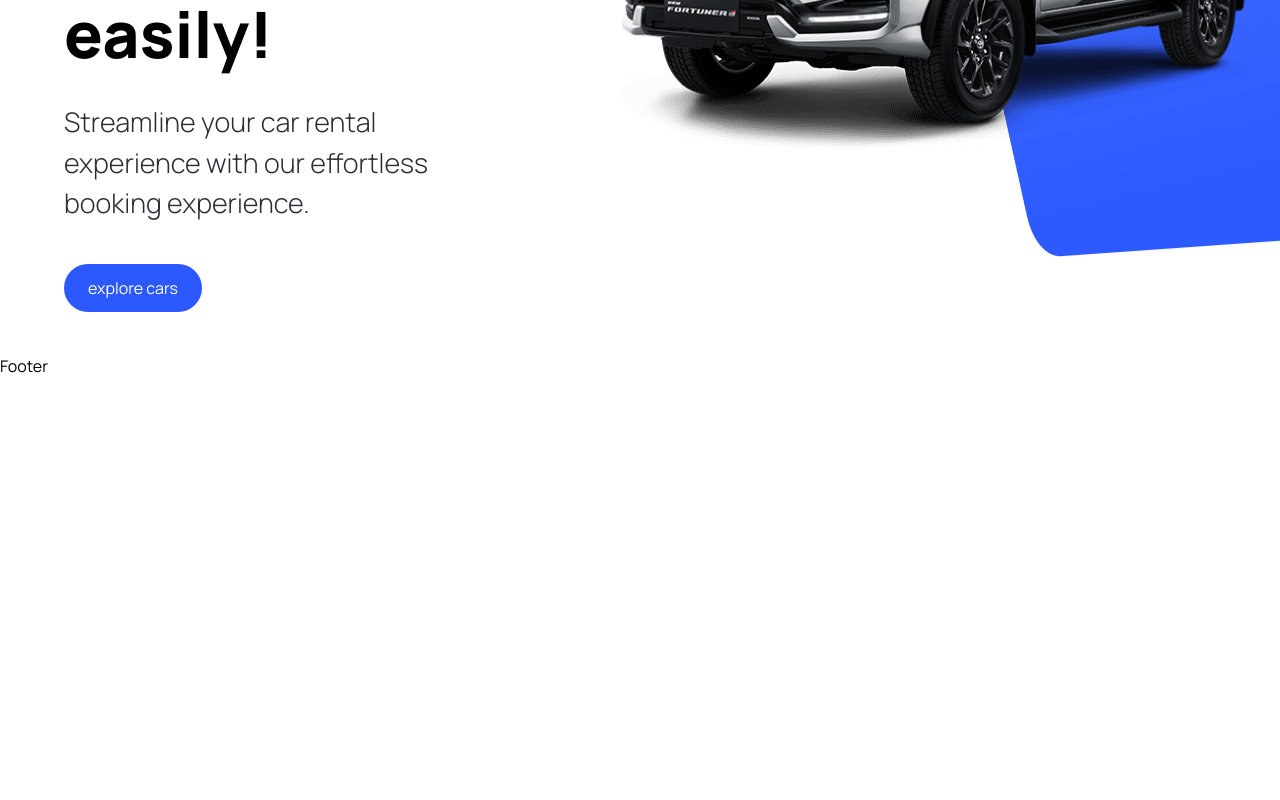
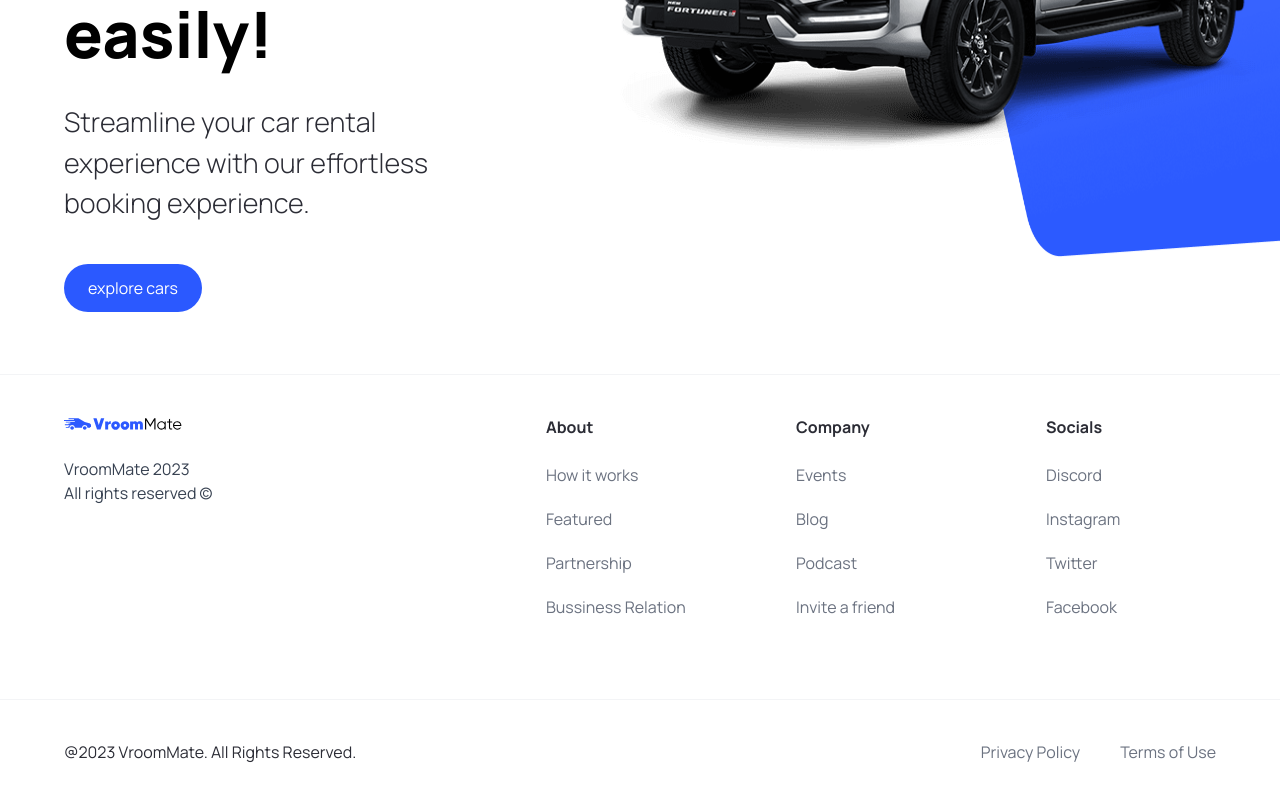
Before and after one commit to 0xJozeth/VroomMate, a Next.js app in the folder car_showcase/: page / in a window 1280 px wide. Shown: the part 446-1246 px from the top of the page. Before the commit the page ends 824 px from the top, so only its background shows below. Built offline with nearby package versions, Linux system fonts and the light colour scheme.

Commit message:
add footer mapping | update css

```diff
--- a/car_showcase/components/Footer.tsx
+++ b/car_showcase/components/Footer.tsx
@@ -1,7 +1,58 @@
-import React from 'react';
+import Image from 'next/image';
+import Link from 'next/link';
+
+import { footerLinks } from '@/constants';
 
 const Footer = () => {
-	return <div>Footer</div>;
+	return (
+		<footer className='flex flex-col text-black-100 mt-5 border-t border-gray-100'>
+			<div className='flex max-md:flex-col flex-wrap justify-between gap-5 sm:px-16 px-6 py-10'>
+				<div className='flex flex-col justify-start items-start gap-6'>
+					<Image
+						src='/logo.svg'
+						alt='logo'
+						width={118}
+						height={18}
+						className='object-contain'
+					/>
+					<p className='text-base text-gray-700'>
+						VroomMate 2023 <br /> All rights reserved &copy;
+					</p>
+				</div>
+
+				<div className='footer__links'>
+					{footerLinks.map((item) => (
+						<div key={item.title} className='footer__link'>
+							<h3 className='font-bold'>{item.title}</h3>
+							<div className='flex flex-col gap-5'>
+								{item.links.map((link) => (
+									<Link
+										key={link.title}
+										href={link.url}
+										className='text-gray-500'
+									>
+										{link.title}
+									</Link>
+								))}
+							</div>
+						</div>
+					))}
+				</div>
+			</div>
+
+			<div className='flex justify-between items-center flex-wrap mt-10 border-t border-gray-100 sm:px-16 px-6 py-10'>
+				<p>@2023 VroomMate. All Rights Reserved.</p>
+				<div className='footer__copyrights-link'>
+					<Link href='/' className='text-gray-500'>
+						Privacy Policy
+					</Link>
+					<Link href='/' className='text-gray-500'>
+						Terms of Use
+					</Link>
+				</div>
+			</div>
+		</footer>
+	);
 };
 
 export default Footer;
--- /dev/null
+++ b/car_showcase/constants/index.ts
@@ -0,0 +1,101 @@
+export const manufacturers = [
+	'Acura',
+	'Alfa Romeo',
+	'Aston Martin',
+	'Audi',
+	'Bentley',
+	'BMW',
+	'Buick',
+	'Cadillac',
+	'Chevrolet',
+	'Chrysler',
+	'Citroen',
+	'Dodge',
+	'Ferrari',
+	'Fiat',
+	'Ford',
+	'GMC',
+	'Honda',
+	'Hyundai',
+	'Infiniti',
+	'Jaguar',
+	'Jeep',
+	'Kia',
+	'Lamborghini',
+	'Land Rover',
+	'Lexus',
+	'Lincoln',
+	'Maserati',
+	'Mazda',
+	'McLaren',
+	'Mercedes-Benz',
+	'MINI',
+	'Mitsubishi',
+	'Nissan',
+	'Porsche',
+	'Ram',
+	'Rolls-Royce',
+	'Subaru',
+	'Tesla',
+	'Toyota',
+	'Volkswagen',
+	'Volvo',
+];
+
+export const yearsOfProduction = [
+	{ title: 'Year', value: '' },
+	{ title: '2015', value: '2015' },
+	{ title: '2016', value: '2016' },
+	{ title: '2017', value: '2017' },
+	{ title: '2018', value: '2018' },
+	{ title: '2019', value: '2019' },
+	{ title: '2020', value: '2020' },
+	{ title: '2021', value: '2021' },
+	{ title: '2022', value: '2022' },
+	{ title: '2023', value: '2023' },
+];
+
+export const fuels = [
+	{
+		title: 'Fuel',
+		value: '',
+	},
+	{
+		title: 'Gas',
+		value: 'Gas',
+	},
+	{
+		title: 'Electricity',
+		value: 'Electricity',
+	},
+];
+
+export const footerLinks = [
+	{
+		title: 'About',
+		links: [
+			{ title: 'How it works', url: '/' },
+			{ title: 'Featured', url: '/' },
+			{ title: 'Partnership', url: '/' },
+			{ title: 'Bussiness Relation', url: '/' },
+		],
+	},
+	{
+		title: 'Company',
+		links: [
+			{ title: 'Events', url: '/' },
+			{ title: 'Blog', url: '/' },
+			{ title: 'Podcast', url: '/' },
+			{ title: 'Invite a friend', url: '/' },
+		],
+	},
+	{
+		title: 'Socials',
+		links: [
+			{ title: 'Discord', url: '/' },
+			{ title: 'Instagram', url: '/' },
+			{ title: 'Twitter', url: '/' },
+			{ title: 'Facebook', url: '/' },
+		],
+	},
+];
```
